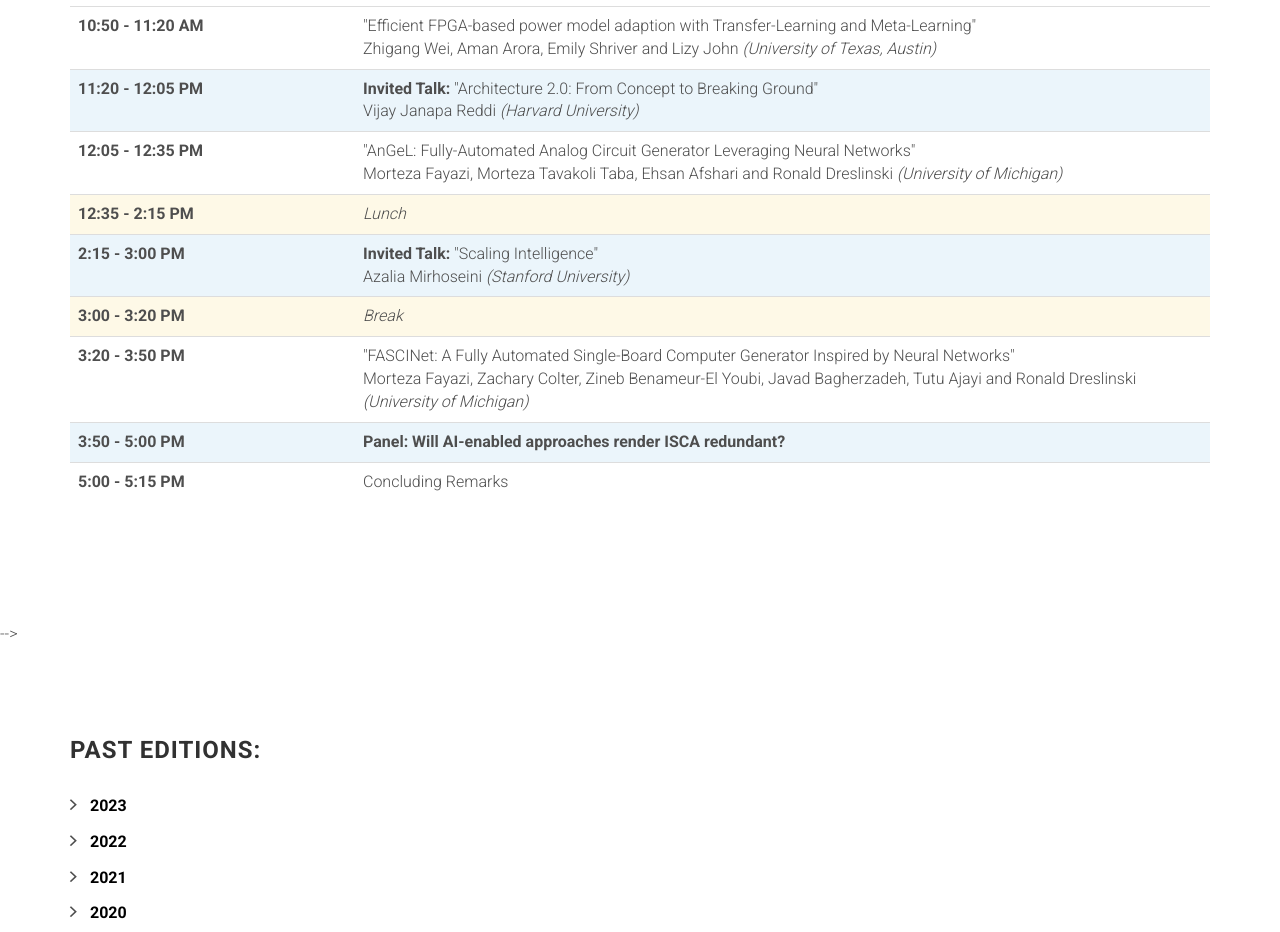
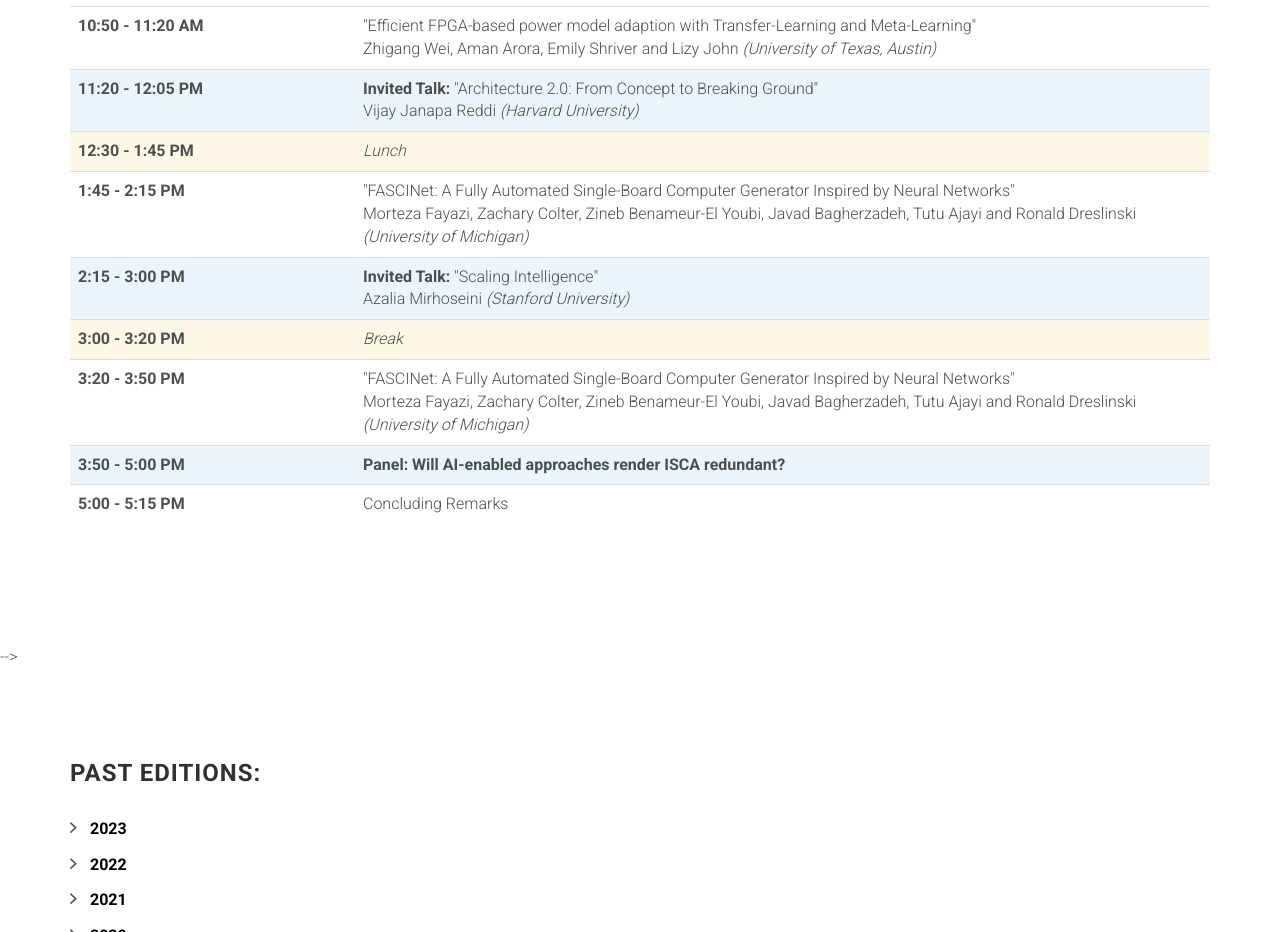
Before and after one commit to augustojv/cogarch-workshop-2024, a website: page index.html in a window 1280 px wide. Shown: the part 4300-5232 px from the top of the page. Drawn offline with Linux system fonts and the light colour scheme; files whose address does not match are found by name.

Commit message:
Updated schedule

```diff
--- a/index.html
+++ b/index.html
@@ -548,14 +548,14 @@
                           <td><strong>Invited Talk:</strong> "Architecture 2.0: From Concept to Breaking Ground"<br>
 							  Vijay Janapa Reddi <em>(Harvard University)</em></td>
                         </tr>
-                        <th scope="row">12:05 - 12:35 PM</th>
-                          <td>"AnGeL: Fully-Automated Analog Circuit Generator Leveraging Neural Networks"<br>
-							  Morteza Fayazi, Morteza Tavakoli Taba, Ehsan Afshari and Ronald Dreslinski <em>(University of Michigan)</em></td>
+                        <tr bgcolor="#FEF9E7">
+                          <th scope="row">12:30 - 1:45 PM</th>
+                          <td><i>Lunch</i></td>
                         </tr>
-                        </tr>
-                        <tr bgcolor="#FEF9E7">
-                          <th scope="row">12:35 - 2:15 PM</th>
-                          <td><i>Lunch</i></td>
+                        <th scope="row">1:45 - 2:15 PM</th>
+                          <td>"FASCINet: A Fully Automated Single-Board Computer Generator Inspired by Neural Networks"<br>
+							  Morteza Fayazi, Zachary Colter, Zineb Benameur-El Youbi, Javad Bagherzadeh, Tutu Ajayi and Ronald Dreslinski <em>(University of Michigan)</em></td>
+
                         </tr>
                         <tr bgcolor="#EBF5FB">
                           <th scope="row">2:15 - 3:00 PM</th>
```
